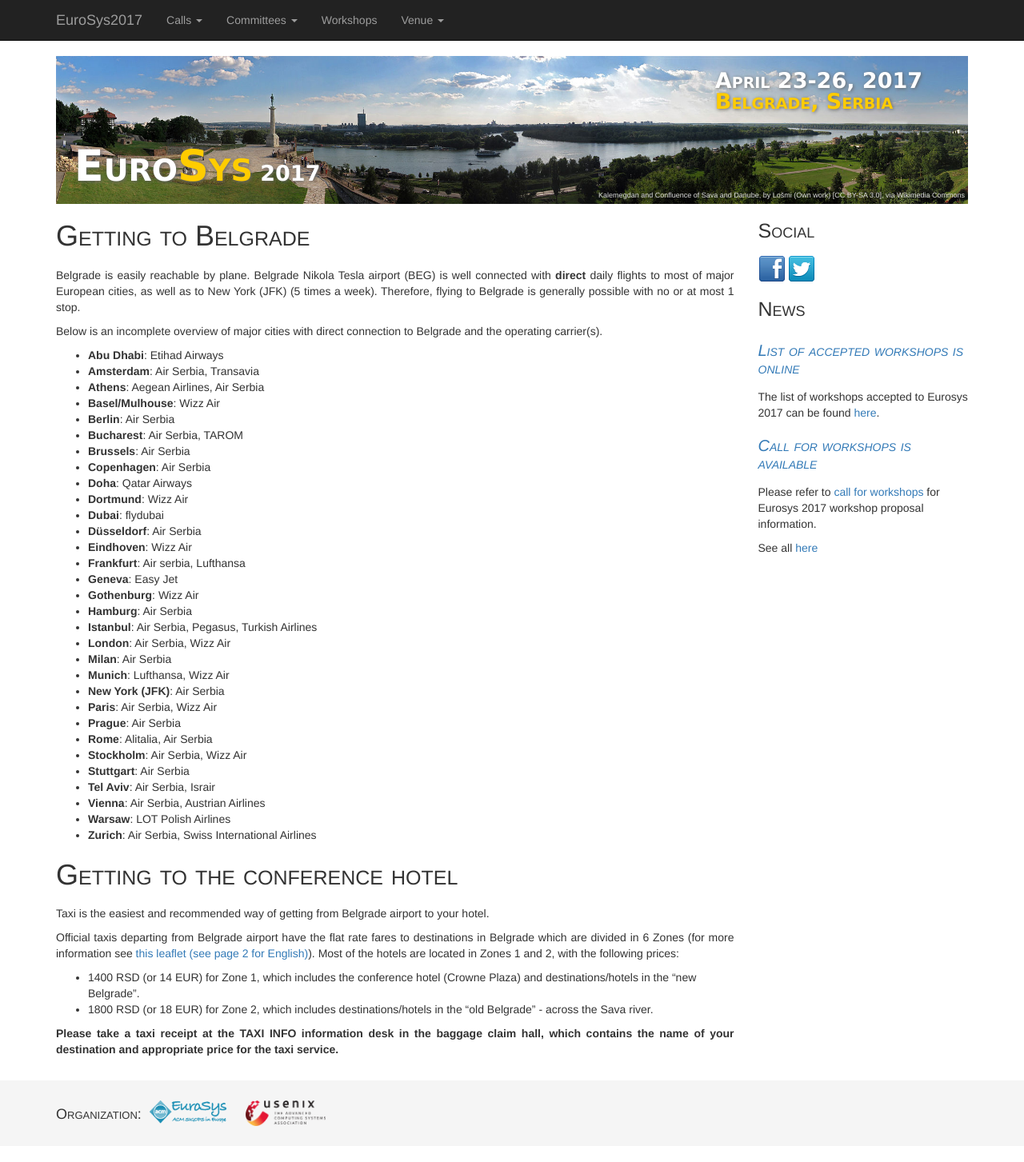
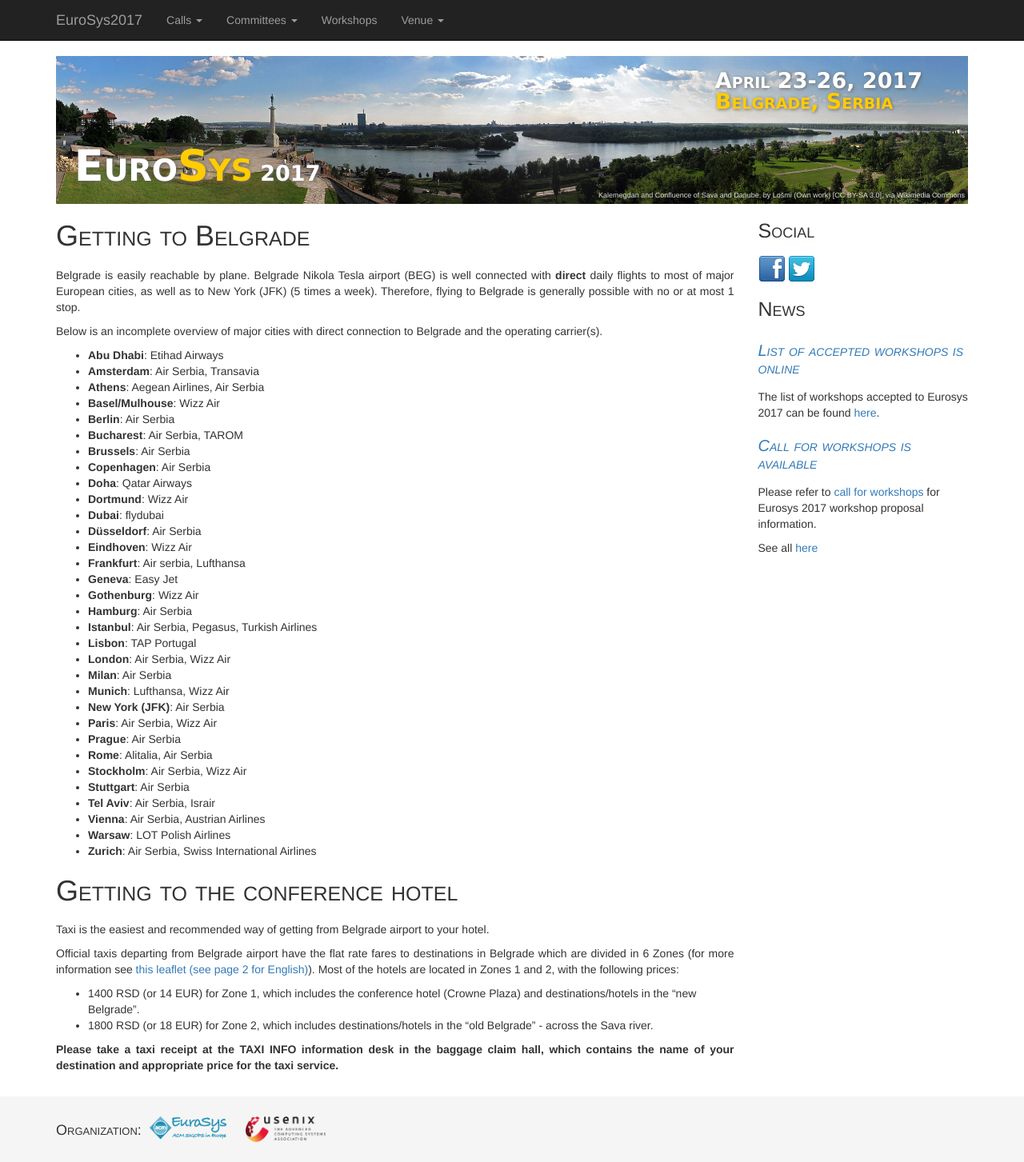
Before and after one commit to eurosys-chapter/2017, a Jekyll site: the page built from venue/travel.md, in a window 1280 px wide. Shown: the whole page at 80% size. Built offline with Jekyll 4.4.1, drawn with Linux system fonts in a browser that asks for light colours; nearby versions of some CDN libraries.

Commit message:
Signed-off-by: Marko Vukolic <mvu@zurich.ibm.com>

```diff
--- a/venue/travel.md
+++ b/venue/travel.md
@@ -29,6 +29,7 @@ Below is an incomplete overview of major cities with direct connection to Belgra
 * **Gothenburg**: Wizz Air
 * **Hamburg**: Air Serbia
 * **Istanbul**: Air Serbia, Pegasus, Turkish Airlines
+* **Lisbon**: TAP Portugal
 * **London**: Air Serbia, Wizz Air
 * **Milan**: Air Serbia
 * **Munich**: Lufthansa, Wizz Air
```
